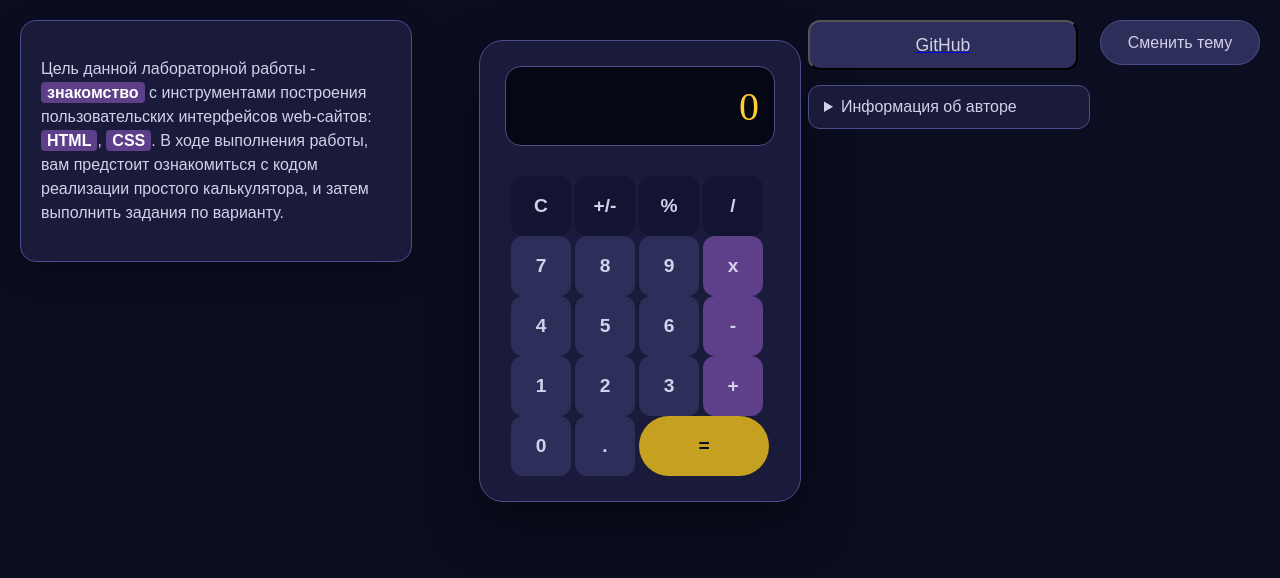
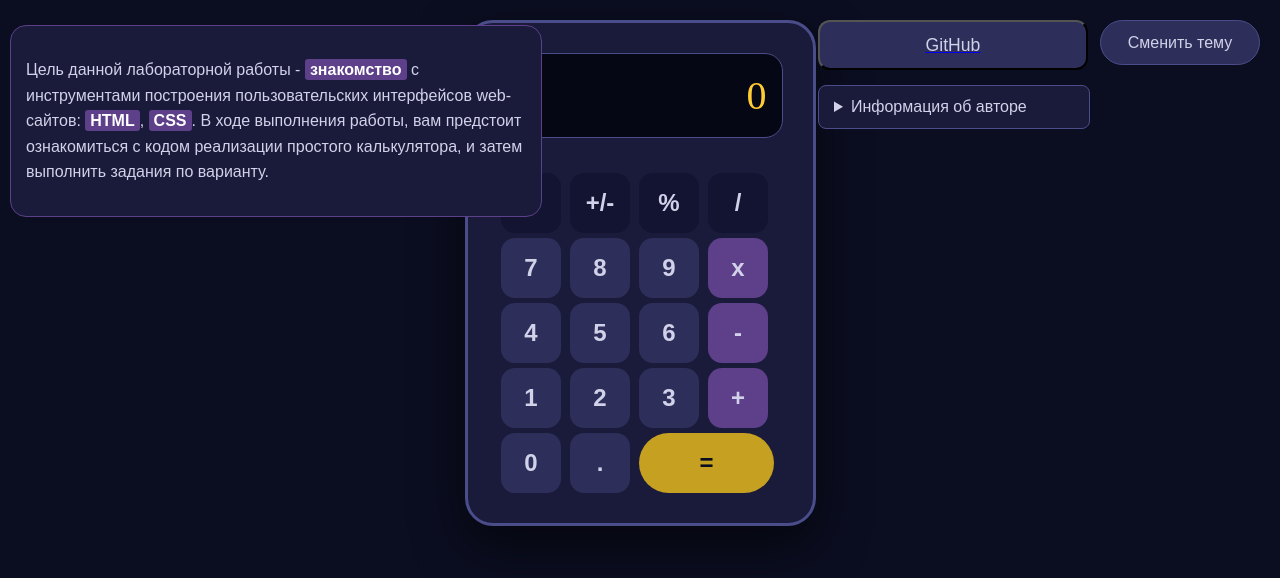
Before and after one commit to fiufnvanfiufn/IU5_41B_CHICHEV_NAP_LABS_25-26, a plain HTML site: page calculator.html in a window 1280 px wide. Drawn offline with Linux system fonts and the light colour scheme.

Commit message:
fix proportions, colors and names

```diff
--- a/calculator.html
+++ b/calculator.html
@@ -2,68 +2,67 @@
 <html>
 
 <head>
-  <title>Калькулятор</title>
+  <title>Астрологический Калькулятор</title>
   <link rel="stylesheet" href="style.css">
 </head>
 
 <body>
-    <div class="calculator">
+  <div class="calculator">
 
-      <div id="result" class="result">
-          0
-      </div>
+    <div id="oracle_output" class="result">
+      0
+    </div>
 
     <div>
       <div>
-        <button id="btn_op_clear" class="my-btn secondary">C</button>
-        <button id="btn_op_sign" class="my-btn secondary">+/-</button>
-        <button id="btn_op_percent" class="my-btn secondary">%</button>
-        <button id="btn_op_div" class="my-btn secondary">/</button>
+        <button id="cosmic_clear" class="my-btn secondary">C</button>
+        <button id="aspect_sign" class="my-btn secondary">+/-</button>
+        <button id="zodiac_percent" class="my-btn secondary">%</button>
+        <button id="orbit_div" class="my-btn secondary">/</button>
       </div>
 
       <div>
-        <button id="btn_digit_7" class="my-btn">7</button>
-        <button id="btn_digit_8" class="my-btn">8</button>
-        <button id="btn_digit_9" class="my-btn">9</button>
-        <button id="btn_op_mult" class="my-btn primary">x</button>
+        <button id="star_7" class="my-btn">7</button>
+        <button id="star_8" class="my-btn">8</button>
+        <button id="star_9" class="my-btn">9</button>
+        <button id="orbit_mult" class="my-btn primary">x</button>
       </div>
 
       <div>
-        <button id="btn_digit_4" class="my-btn">4</button>
-        <button id="btn_digit_5" class="my-btn">5</button>
-        <button id="btn_digit_6" class="my-btn">6</button>
-        <button id="btn_op_minus" class="my-btn primary">-</button>
+        <button id="star_4" class="my-btn">4</button>
+        <button id="star_5" class="my-btn">5</button>
+        <button id="star_6" class="my-btn">6</button>
+        <button id="orbit_minus" class="my-btn primary">-</button>
       </div>
 
       <div>
-        <button id="btn_digit_7" class="my-btn">1</button>
-        <button id="btn_digit_8" class="my-btn">2</button>
-        <button id="btn_digit_9" class="my-btn">3</button>
-        <button id="btn_op_plus" class="my-btn primary">+</button>
+        <button id="star_1" class="my-btn">1</button>
+        <button id="star_2" class="my-btn">2</button>
+        <button id="star_3" class="my-btn">3</button>
+        <button id="orbit_plus" class="my-btn primary">+</button>
       </div>
 
       <div>
-        <button id="btn_digit_0" class="my-btn">0</button>
-        <button id="btn_digit_dot" class="my-btn">.</button>
-        <button id="btn_op_equal" class="my-btn primary execute">=</button>
-
+        <button id="star_0" class="my-btn">0</button>
+        <button id="star_dot" class="my-btn">.</button>
+        <button id="oracle_equal" class="my-btn primary execute">=</button>
       </div>
     </div>
   </div>
 
-  <div id="tech">
+  <div id="astral_tech">
     <a href="https://github.com/fiufnvanfiufn/IU5_41B_CHICHEV_NAP_LABS_25-26.git">
       <button class="git_btn">GitHub</button>
     </a>
 
-    <details id="information">
+    <details id="author_scroll">
       <summary>Информация об авторе</summary>
       <p>Выполнил студент группы ИУ5-41 Чичёв Иван</p>
     </details>
   </div>
 
-  <div id="theme_switcher">
-    <button id="btn_switch_theme" class="switch_theme">Сменить тему</button>
+  <div id="universe_switcher">
+    <button id="btn_nebula_theme" class="switch_theme">Сменить тему</button>
   </div>
 
   <div class="lab-purpose">
@@ -78,4 +77,5 @@
     </p>
   </div>
 </body>
+
 </html>
--- a/style.css
+++ b/style.css
@@ -1,26 +1,26 @@
 .my-btn {
+  margin-right: 5px;
+  margin-top: 5px;
   width: 60px;
   height: 60px;
-  border-radius: 12px;
+  border-radius: 14px;
   border: none;
   background: #2d2f5a;
   color: #d1d1e9;
-  font-size: 1.2rem;
+  font-size: 1.5rem;
   font-family: Arial, Helvetica, sans-serif;
   cursor: pointer;
   user-select: none;
-  font-weight: 600;
-  transition: all 0.2s ease;
+  font-weight: 800;
+  transition: background 0.2s ease;
 }
 
 .my-btn:hover {
   background: #3e4182;
-  transform: translateY(-2px);
 }
 
 .my-btn:active {
   filter: brightness(130%);
-  transform: translateY(0);
 }
 
 .my-btn.primary {
@@ -32,42 +32,32 @@
 }
 
 .my-btn.execute {
-  /* Ширина двух кнопок (60*2) + отступ (10) */
-  width: 130px;
-  border-radius: 30px;
+  width: 135px;
+  border-radius: 34px;
   background: #c5a021;
   color: #0b0e21;
 }
 
 .calculator {
-  padding: 25px;
+  padding: 30px;
   display: flex;
   flex-direction: column;
   align-items: center;
-  gap: 10px; /* Равномерные отступы между рядами */
-  border: 1px solid #4b4d8a;
-  border-radius: 24px;
+  gap: 15px;
+  border: 3px solid #4b4d8a;
+  border-radius: 28px;
   width: fit-content;
-  margin: 40px auto;
+  margin: 20px auto;
   background-color: #1a1b3a;
-  box-shadow: 0 20px 50px rgba(0, 0, 0, 0.5);
-}
-
-/* Контейнер для рядов кнопок (если есть в HTML) */
-.row {
-  display: flex;
-  gap: 10px;
-  justify-content: center;
-  width: 100%;
+  box-shadow: 0 20px 50px rgba(0, 0, 0, 0.6);
 }
 
 .result {
-  /* Ширина 4 кнопок (60*4) + 3 отступа (10*3) */
-  width: 270px;
-  height: 80px;
-  margin-bottom: 20px;
-  padding: 0 15px;
-  border-radius: 16px;
+  width: 285px;
+  height: 85px;
+  margin-bottom: 15px;
+  padding-right: 15px;
+  border-radius: 18px;
   background: #050714;
   text-align: right;
   color: #ffcc33;
@@ -98,24 +88,24 @@
 
 .lab-purpose {
   position: fixed;
-  top: 20px;
-  left: 20px;
-  padding: 20px;
+  top: 5px;
+  left: 10px;
+  margin-top: 20px;
+  padding: 15px;
   background-color: #1a1b3a;
-  border: 1px solid #4b4d8a;
+  border: 1px solid #5d3f8a;
   border-radius: 16px;
   color: #d1d1e9;
   font-family: Arial, Helvetica, sans-serif;
-  line-height: 1.5;
-  max-width: 350px;
-  box-shadow: 0 10px 30px rgba(0,0,0,0.3);
+  line-height: 1.6;
+  max-width: 500px;
 }
 
 .lab-purpose mark {
   background-color: #5d3f8a;
   color: white;
-  padding: 2px 6px;
-  border-radius: 4px;
+  padding: 2px 5px;
+  border-radius: 3px;
   font-weight: bold;
 }
 
@@ -131,32 +121,28 @@
   transition: 0.3s;
 }
 
-#tech {
+#astral_tech {
   position: absolute;
   top: 20px;
   right: 190px;
 }
 
-#theme_switcher {
+#universe_switcher {
   position: absolute;
   top: 20px;
   right: 20px;
 }
 
-#information {
+#author_scroll {
   background-color: #1a1b3a;
   color: #d1d1e9;
   border: 1px solid #4b4d8a;
-  border-radius: 12px;
+  border-radius: 8px;
   padding: 12px 15px;
-  width: 250px;
+  width: 240px;
   font-family: Arial, Helvetica, sans-serif;
 }
 
 body {
   background-color: #0b0e21;
-  margin: 0;
-  display: flex;
-  flex-direction: column;
-  min-height: 100vh;
 }
```
